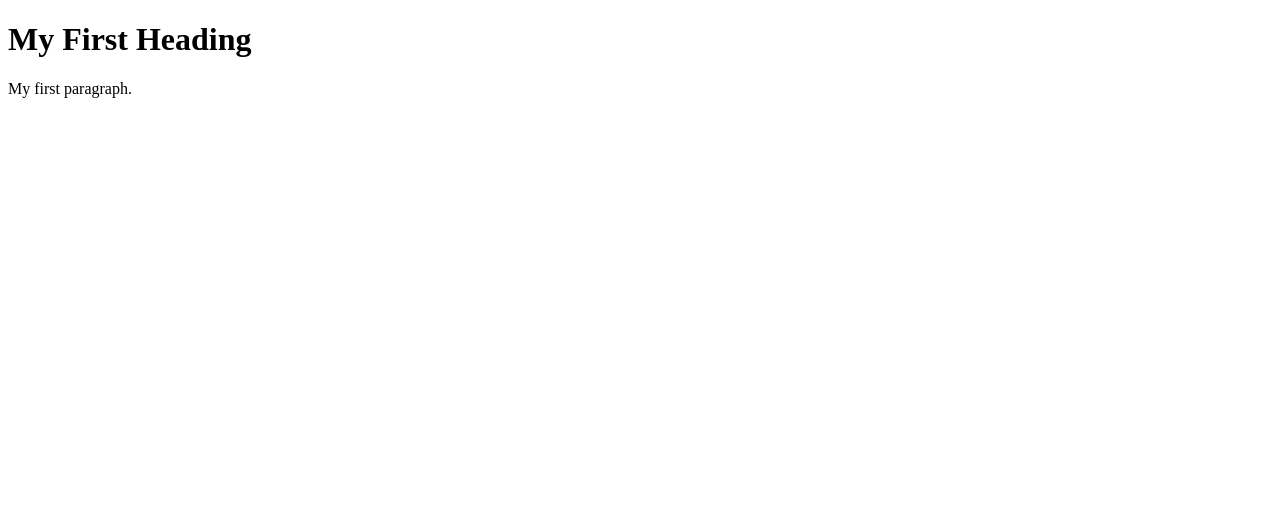
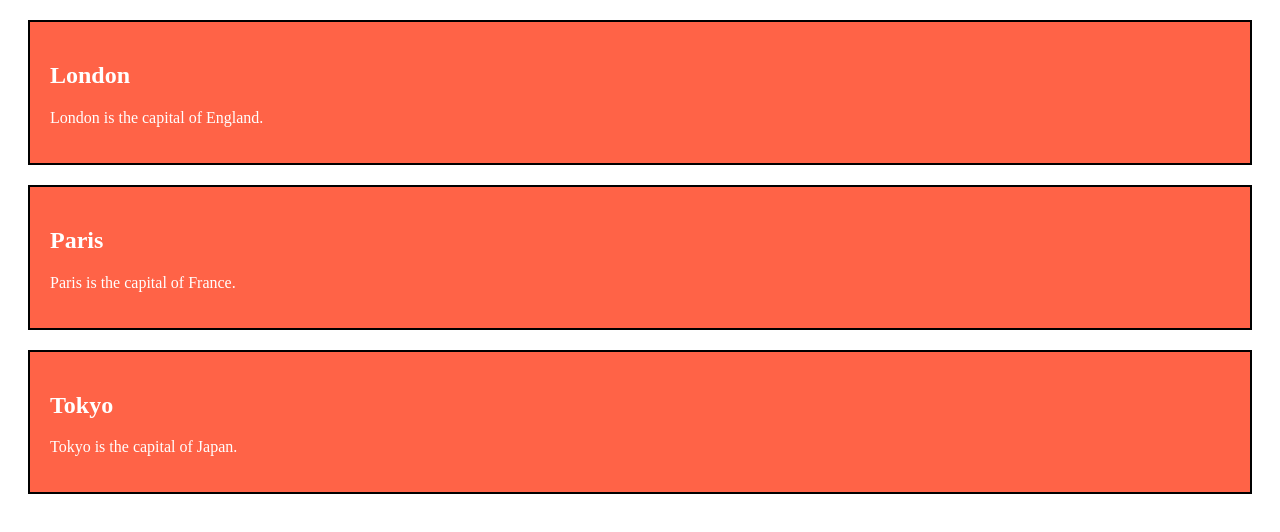
Before and after one commit to pandurangshinde190/website, a plain HTML site: page index.html in a window 1280 px wide. Drawn offline with Linux system fonts and the light colour scheme.

Commit message:
new added website

```diff
--- a/index.html
+++ b/index.html
@@ -1,9 +1,32 @@
 <!DOCTYPE html>
 <html>
+<head>
+<style>
+.city {
+  background-color: tomato;
+  color: white;
+  border: 2px solid black;
+  margin: 20px;
+  padding: 20px;
+}
+</style>
+</head>
 <body>
 
-<h1>My First Heading</h1>
-<p>My first paragraph.</p>
+<div class="city">
+<h2>London</h2>
+<p>London is the capital of England.</p>
+</div>
+
+<div class="city">
+<h2>Paris</h2>
+<p>Paris is the capital of France.</p>
+</div>
+
+<div class="city">
+<h2>Tokyo</h2>
+<p>Tokyo is the capital of Japan.</p>
+</div>
 
 </body>
 </html>
```
